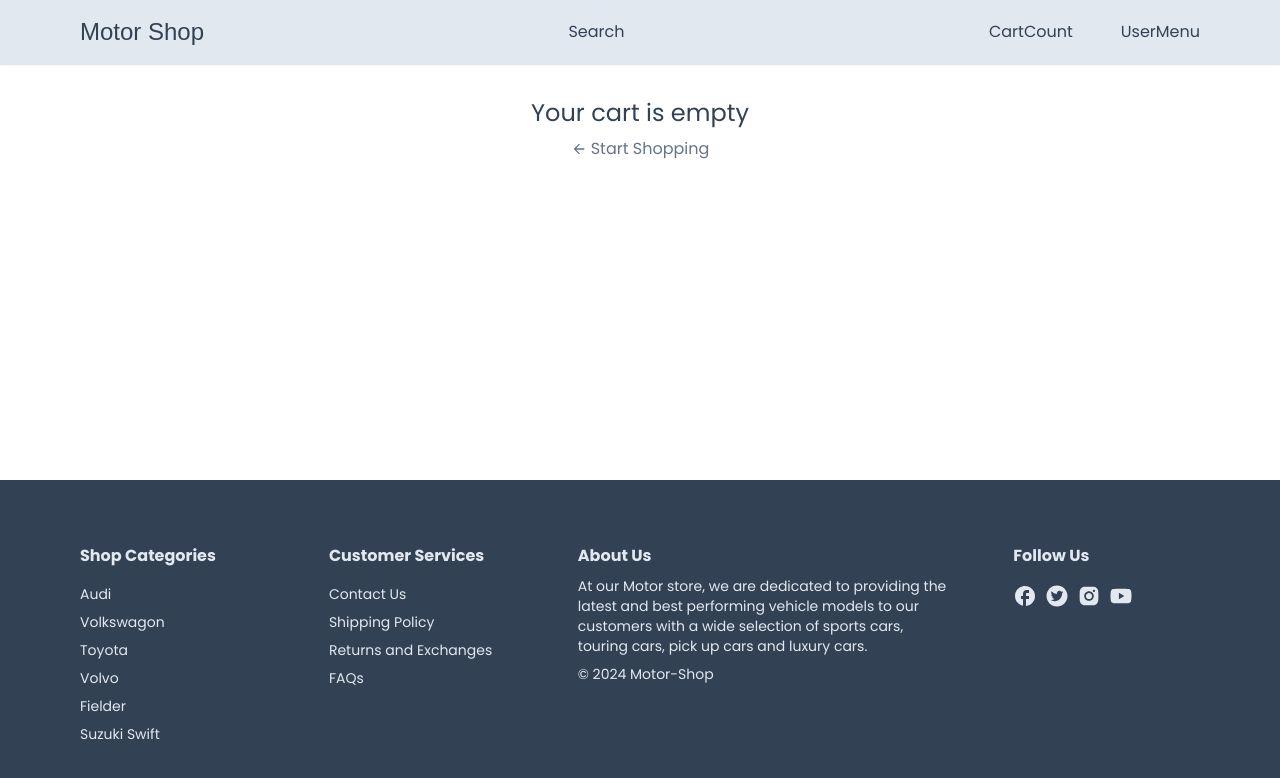
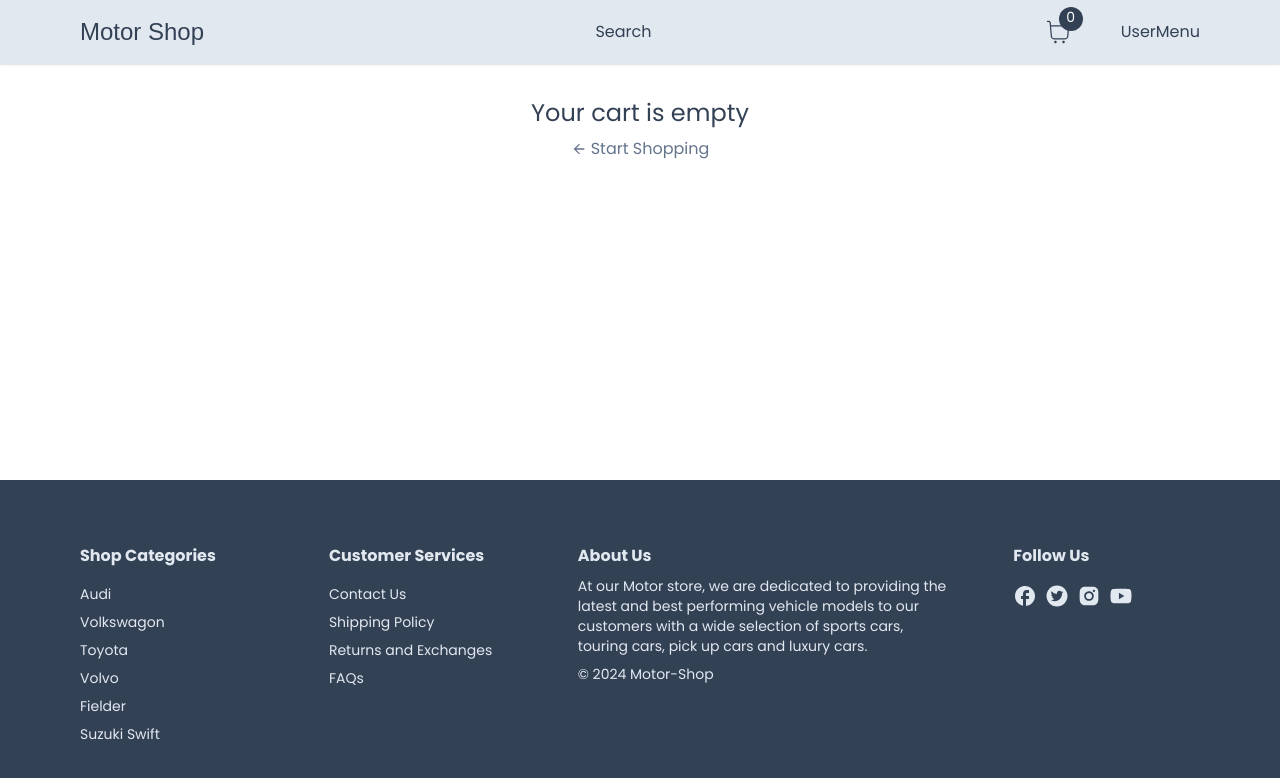
Before and after one commit to HillaryNyakundi/motor-shop, a Next.js app: page /cart in a window 1280 px wide. Shown: the top 778 px of the page. Built offline with nearby package versions, Linux system fonts and the light colour scheme; a web font is replaced by a local one.

Commit message:
Displayed the total cart quantity on the navbar using a shopping cart icon

```diff
--- a/app/cart/CartClient.tsx
+++ b/app/cart/CartClient.tsx
@@ -5,9 +5,10 @@
 import Heading from "../components/Heading";
 import Button from "../components/Button";
 import ItemContent from "./ItemContent";
+import { formatPrice } from "@/utils/formatPrice";
 
 const CartClient = () => {
-  const { cartProducts, handleClearCart } = useCart();
+  const { cartProducts, handleClearCart, cartTotalAmount } = useCart();
 
   if (!cartProducts || cartProducts.length === 0) {
     return (
@@ -55,7 +56,7 @@
           <div>
             <div className="flex justify-between w-full text-base font-semibold">
               <span>Subtotal</span>
-              <span>$1,000</span>
+              <span>{formatPrice(cartTotalAmount)}</span>
             </div>
             <p className="text-slate-500">
               Taxes and Shipping calculated at checkout
--- /dev/null
+++ b/app/components/nav/CartCount.tsx
@@ -0,0 +1,36 @@
+"use client";
+
+import { useCart } from "@/hooks/useCart";
+import { useRouter } from "next/navigation";
+import { CiShoppingCart } from "react-icons/ci";
+
+const CartCount = () => {
+  const { cartTotalQty } = useCart();
+  const router = useRouter();
+  return (
+    <div className="relative cursor-pointer" onClick={() => router.push}>
+      <div className="text-3xl">
+        <CiShoppingCart />
+      </div>
+      <span
+        className="absolute
+       top-[-10px]
+       right-[-10px]
+       bg-slate-700
+       text-white
+       h-6
+       w-6
+       rounded-full
+       flex
+       item-center
+       justify-center
+       text-sm
+       "
+      >
+        {cartTotalQty}
+      </span>
+    </div>
+  );
+};
+
+export default CartCount;
--- a/app/components/nav/Navbar.tsx
+++ b/app/components/nav/Navbar.tsx
@@ -1,8 +1,9 @@
 import Container from "@/app/Container";
 import Link from "next/link";
 import { Redressed } from "next/font/google";
+import CartCount from "./CartCount";
 
-const redressed = Redressed({subsets: ['latin'], weight: ["400"]})
+const redressed = Redressed({ subsets: ["latin"], weight: ["400"] });
 
 const NavBar = () => {
   return (
@@ -10,12 +11,15 @@
       <div className="py-4 border-b-[1px] ">
         <Container>
           <div className="flex items-center justify-between gap-3 md:gap-0">
-          <Link href='/' className={`${redressed.className} font-bold text-2xl`}>Motor Shop</Link>
+            <Link
+              href="/"
+              className={`${redressed.className} font-bold text-2xl`}
+            >
+              Motor Shop
+            </Link>
             <div className="hidden md:block">Search</div>
             <div className="flex items-center gap-8 md:gap-12">
-            <div>
-              CartCount
-            </div>
+              <CartCount />
               <div>UserMenu</div>
             </div>
           </div>
--- a/hooks/useCart.tsx
+++ b/hooks/useCart.tsx
@@ -10,6 +10,7 @@
 
 type CartContextType = {
   cartTotalQty: number;
+  cartTotalAmount: number;
   cartProducts: CartProductType[] | null;
   handleAddProductToCart: (product: CartProductType) => void;
   handleRemoveProductFromCart: (product: CartProductType) => void;
@@ -163,6 +164,7 @@
 
   const value = {
     cartTotalQty,
+    cartTotalAmount,
     cartProducts,
     handleAddProductToCart,
     handleRemoveProductFromCart,
```
Lines whose indentation alone changed are shown as unchanged.
